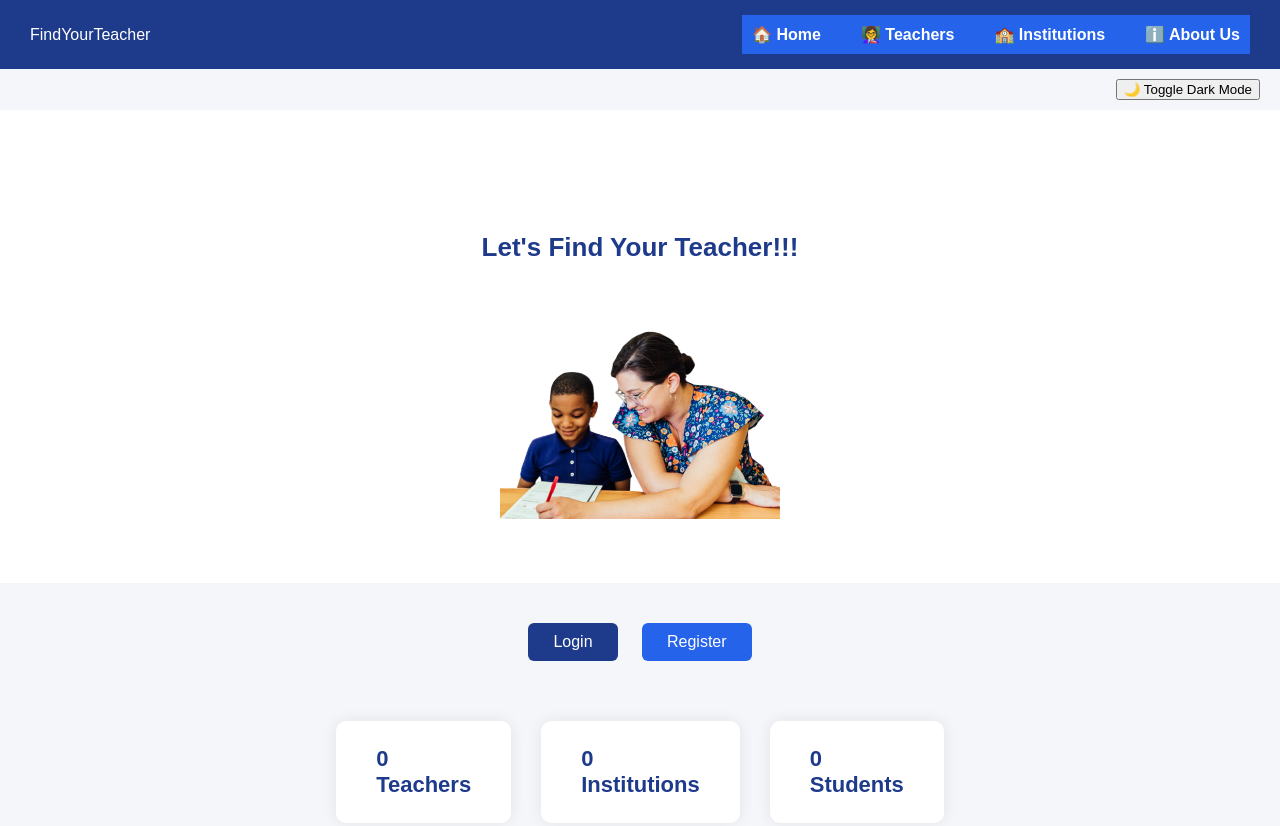
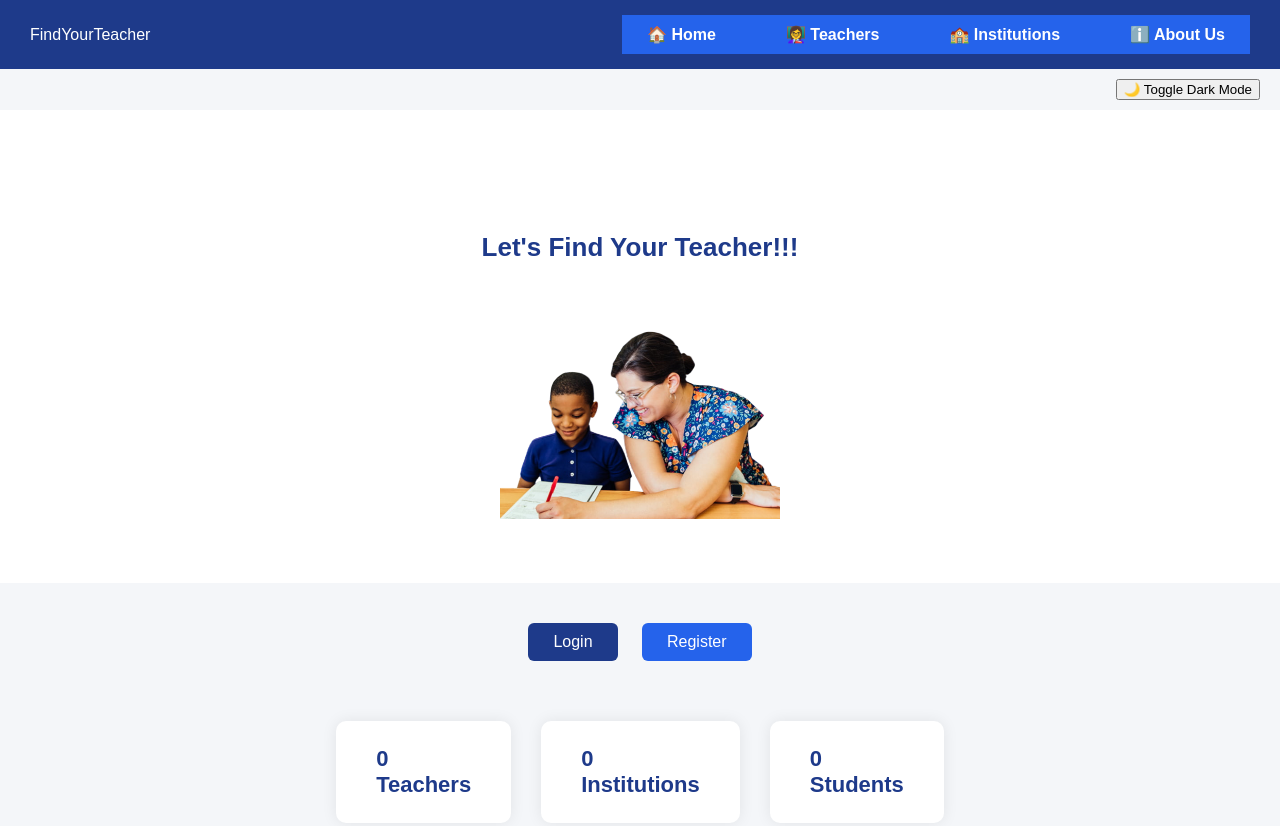
Before and after one commit to sandinungallage/Find-Your-Teacher-Testing-1, a plain HTML site: page index.html in a window 1280 px wide. Shown: the top 826 px of the page. Drawn offline with Linux system fonts and the light colour scheme.

Commit message:
Home page button are  not working

```diff
--- a/index-dark.css
+++ b/index-dark.css
@@ -10,6 +10,7 @@ header, footer {
 nav {
     background: #1e293b;
 }
+
 
 .welcome-area,
 .counting-card,
--- a/index.css
+++ b/index.css
@@ -25,6 +25,17 @@ nav {
     font-weight: bold;
 }
 
+nav a {
+    text-decoration: none;
+    color: white;
+    margin: 0 15px;
+    font-weight: bold;
+    transition: 0.3s;
+}
+
+nav a:hover {
+    color: #ffd700;
+}
 /* WELCOME AREA */
 .welcome-area {
     text-align: center;
--- a/index.html
+++ b/index.html
@@ -16,10 +16,10 @@
 <header>
     <div class="logo-section">FindYourTeacher</div>
     <nav>
-        <div>🏠 Home</div>
-        <div>👩‍🏫 Teachers</div>
-        <div>🏫 Institutions</div>
-        <div>ℹ️ About Us</div>
+        <a href="index.html">🏠 Home</a>
+        <a href="TeacherPages/TeacherProfile/teacherform.html">👩‍🏫 Teachers</a>
+        <a href="InstitutionPages/InstitutionProfile/InstitutionProfile.html">🏫 Institutions</a>
+        <a href="aboutus.html">ℹ️ About Us</a>
     </nav>
 </header>
 
```
Also changed, not shown: aboutus.html (added).
